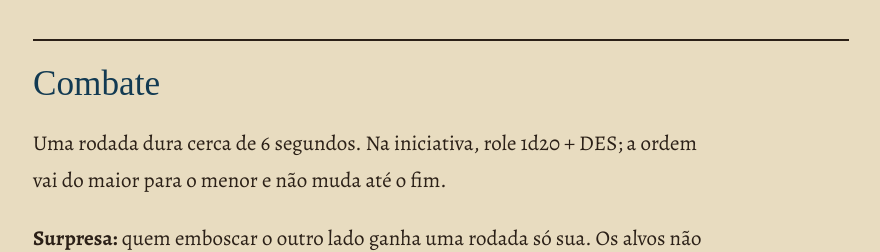
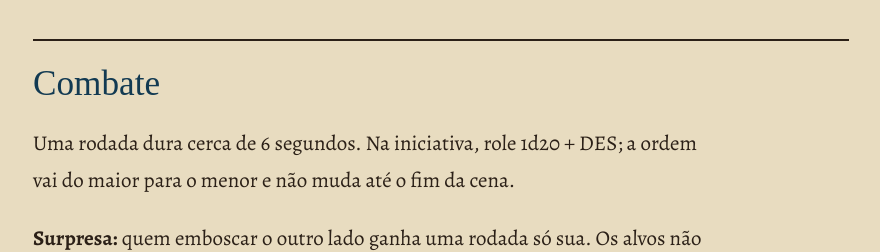
Before and after one commit to guhstnart/mar-indomavel-rpg, a plain HTML site: page index.html in a window 1280 px wide. Shown: the part 1008-1260 px from the top of the page, without its empty margins (263-1143 px from the left). Drawn offline with nearby package versions, Linux system fonts and the light colour scheme; a web font is replaced by a local one.

Commit message:
Update index.html

```diff
--- a/index.html
+++ b/index.html
@@ -49,7 +49,7 @@
 
 <section id="combate">
 <h3>Combate</h3>
-<p>Uma rodada dura cerca de 6 segundos. Na iniciativa, role 1d20 + DES; a ordem vai do maior para o menor e não muda até o fim.</p>
+<p>Uma rodada dura cerca de 6 segundos. Na iniciativa, role 1d20 + DES; a ordem vai do maior para o menor e não muda até o fim da cena.</p>
 <p><b>Surpresa:</b> quem emboscar o outro lado ganha uma rodada só sua. Os alvos não podem se mover, atacar nem reagir.</p>
 <h4>No seu turno</h4>
 <ul>
```
